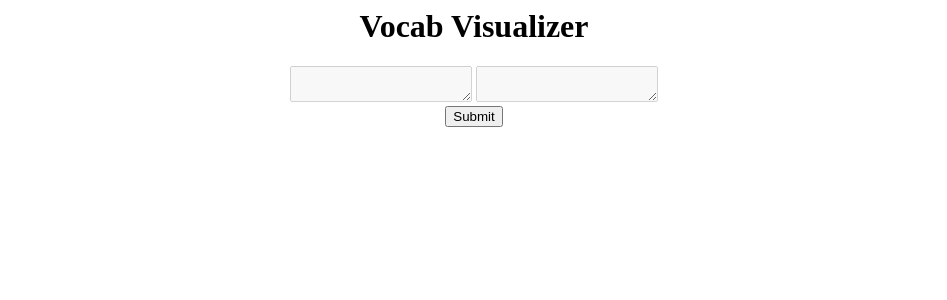
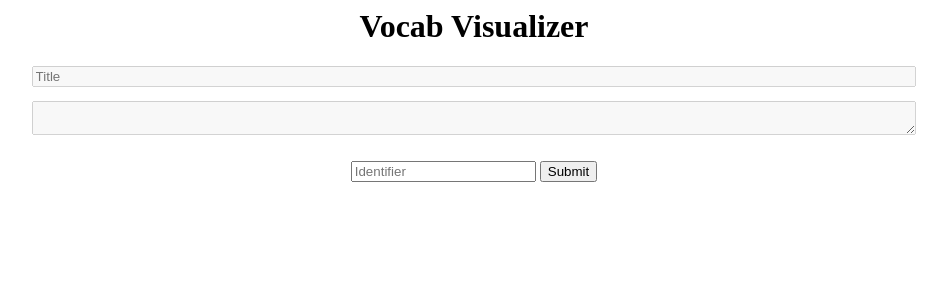
Before and after one commit to carlosfranzreb-uni/thesis_vocab_visualizer, a Flask app: page / in a window 1280 px wide. Shown: the top 300 px of the page, without its empty margins (166-1113 px from the left). Run offline with Flask 2, Linux system fonts and the light colour scheme.

Commit message:
Auto grow textarea to fit the abstract.

```diff
--- /dev/null
+++ b/app/static/css/main.css
@@ -0,0 +1,9 @@
+#title {
+  width: 70%;
+  margin-bottom: 1em;
+}
+
+#abstract {
+  width: 70%;
+  margin-bottom: 2em;
+}
--- /dev/null
+++ b/app/static/js/main.js
@@ -0,0 +1,4 @@
+/** Adapt field height to content. */
+function auto_grow(element) {
+  element.style.height = element.scrollHeight + "px";
+}
--- a/app/templates/main.html
+++ b/app/templates/main.html
@@ -1,15 +1,28 @@
 <html>
   <head>
-    <title></title>
+    <title>Vocab Visualizer</title>
+    <link
+      rel="stylesheet"
+      href="{{ url_for('static', filename='css/main.css') }}"
+    />
   </head>
-  <body>
+  <body onload="auto_grow(document.getElementById('abstract'))">
     <center>
       <h1>Vocab Visualizer</h1>
-      <textarea id="title" disabled>{{ title }}</textarea>
-      <textarea id="abstract" disabled>{{ abstract }}</textarea>
+      <input id="title" placeholder="Title" disabled value="{{ title }}" />
+      <br />
+      <textarea
+        id="abstract"
+        placeholder="Abstract"
+        onchange="auto_grow(this)"
+        disabled
+      >
+        {{ abstract }}
+      </textarea>
       <form method="POST" enctype="multipart/form-data">
-        {{ form.doi }} {{ form.submit }}
+        {{ form.id(placeholder="Identifier") }} {{ form.submit }}
       </form>
     </center>
+    <script src="{{ url_for('static', filename='js/main.js') }}"></script>
   </body>
 </html>
```
